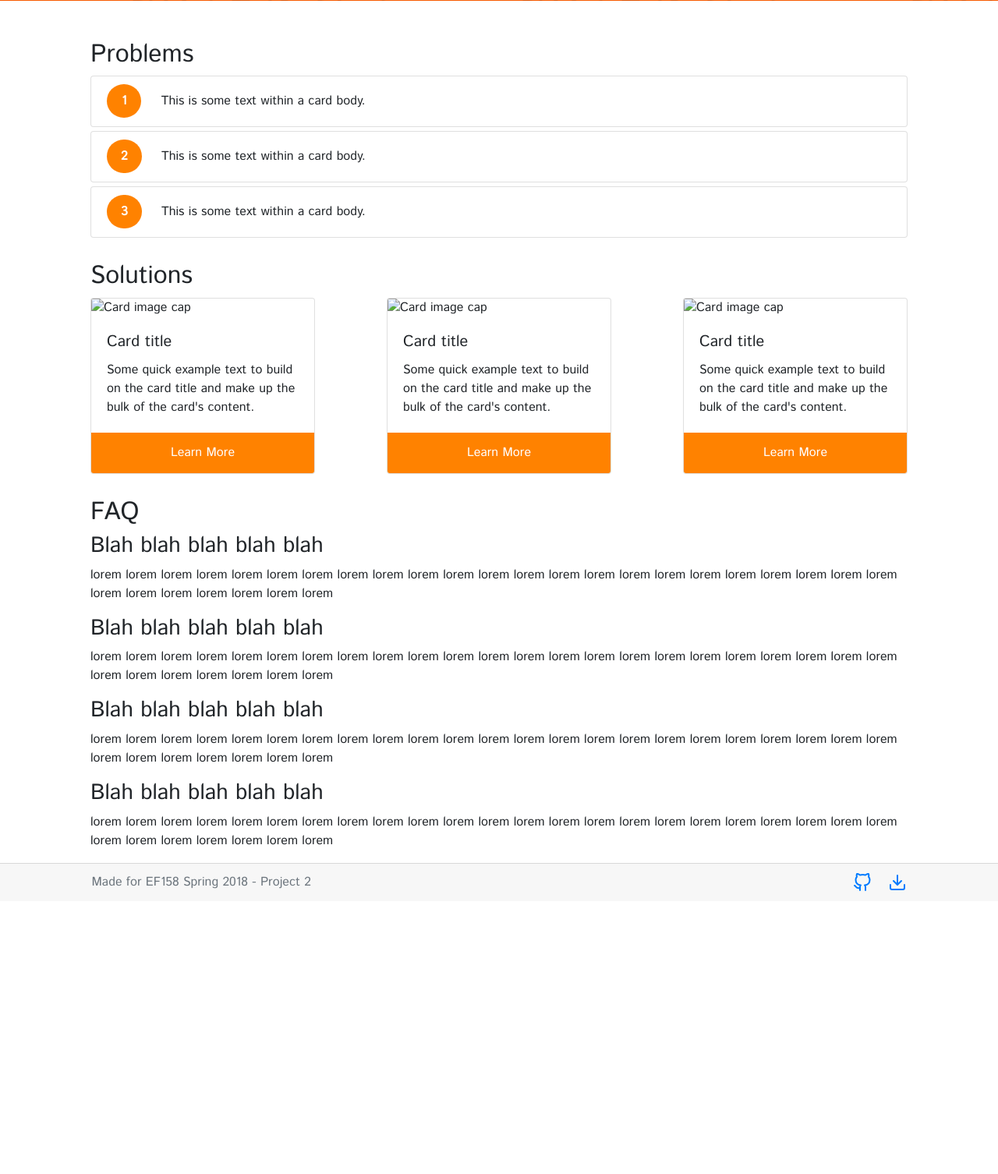
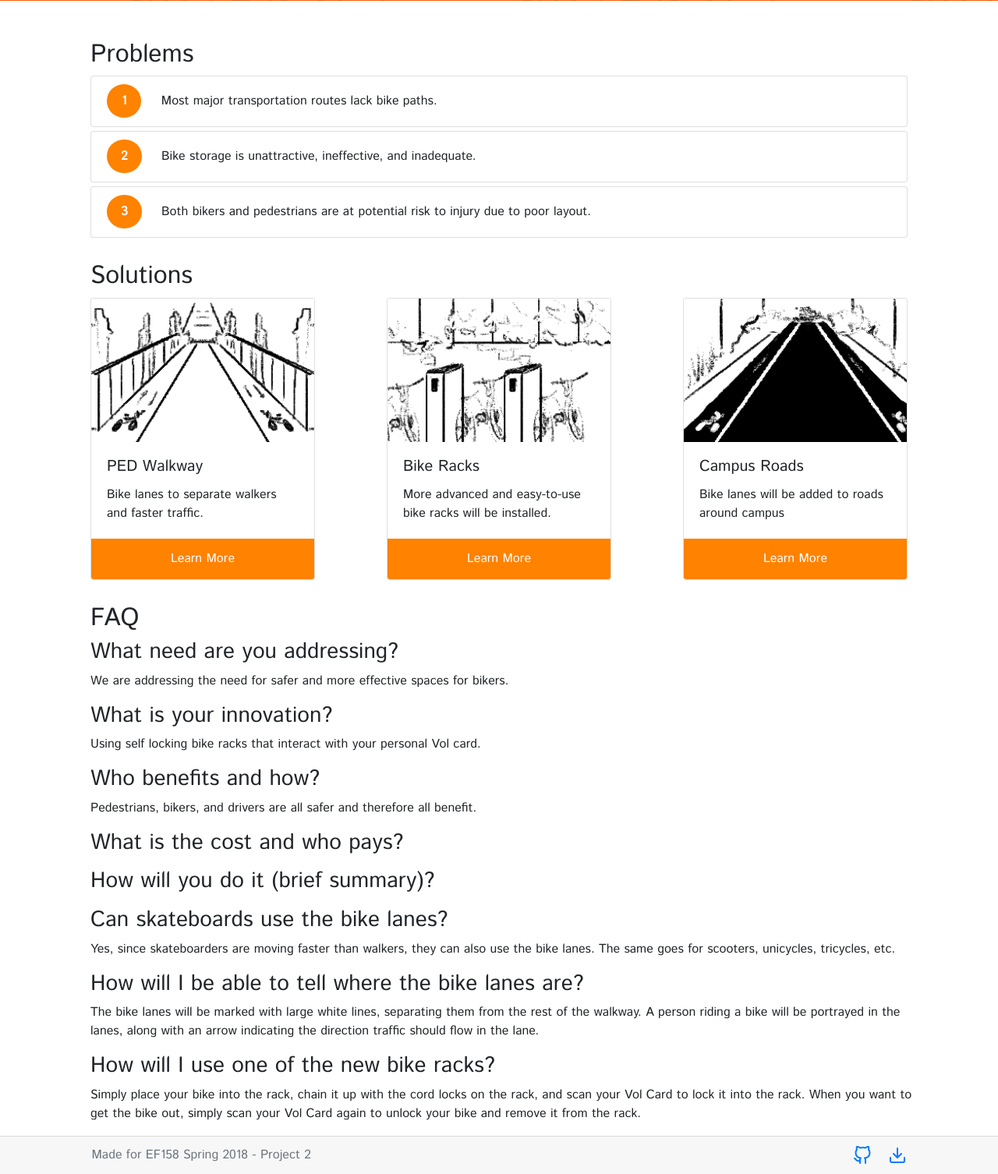
Before and after one commit to vjsrinivas/web-bike, a PHP site: page / in a window 1280 px wide. Shown: the part 748-2254 px from the top of the page at 78% size. Before the commit the page ends 1891 px from the top, so only its background shows below. Run offline with PHP 8.4, Linux system fonts and the light colour scheme; some libraries are stand-ins or nearby versions.

Commit message:
Final v1

```diff
--- a/css/boot.css
+++ b/css/boot.css
@@ -111,7 +111,12 @@ footer.card-footer .container {
   .navbar.bg-light {
     padding: 0.5rem 1rem !important; }
   .landing {
-    margin-top: 70px; } }
+    margin-top: 70px; }
+  .navbar-collapse .navbar-nav {
+    background: none;
+    padding-left: 0;
+    padding-right: 0;
+    border-radius: 0; } }
 
 #prob1, #prob2 {
   margin-bottom: 5px; }
--- a/css/boot.scss
+++ b/css/boot.scss
@@ -191,6 +191,15 @@ footer.card-footer{
     .landing{
         margin-top: 70px;
     }
+
+    .navbar-collapse{
+        .navbar-nav{
+            background: none;
+            padding-left: 0;
+            padding-right: 0;
+            border-radius: 0;
+        }
+    }
 }
 
 #prob1, #prob2{
--- a/index.html
+++ b/index.html
@@ -34,11 +34,10 @@
                 <div class="landing">
                     <div>
                         <h1 class="text-center">UTK has a bike problem</h1>
-                        <h3 class="text-center quotes">blah blah blah blah blah</h3>
-                        <h3 class="text-center quotes">blah blah blah blah blah</h3>
-                        <h3 class="text-center quotes">blah blah blah blah blah</h3>
-                        <h3 class="text-center quotes">blah blah blah blah blah</h3>
-                        <h3 class="text-center quotes">blah blah blah blah blah</h3>
+                        <h3 class="text-center quotes">“Biking at UT? You must really hate yourself.” - Stanley Dupp</h3>
+                        <h3 class="text-center quotes">“I make biking awesome!” - That biker on PED who plays music on a speaker</h3>
+                        <h3 class="text-center quotes">“Biking on PED Walkway is slow and dangerous for bikers and other pedestrians.”</h3>
+                        <h3 class="text-center quotes">"I wish there were better spaces for parking bikes" - Anonymous</h3>
                         <div class="mx-auto" style="width: 122px;">
                             <button class="mx-auto btn btn-utk" type="button" id="find">
                                 Find Out More
@@ -46,9 +45,9 @@
                         </div>
                     </div>
                     <div class="mx-auto quote-box">
-                            <iframe width="560" height="315" src="https://www.youtube.com/embed/vK5E_aeBGYA?showinfo=0&amp;start=22" frameborder="0" allow="autoplay; encrypted-media" allowfullscreen></iframe>                </div>
+                        <iframe width="560" height="315" src="https://www.youtube.com/embed/-Zhx6W_A7uc?rel=0&amp;showinfo=0" frameborder="0" allow="autoplay; encrypted-media" allowfullscreen></iframe>                    </div>
                     </div>
-            </div>
+                </div>
         </div>
 
         <div class="container" id="problems">
@@ -58,21 +57,21 @@
                 <div class="card mx-auto" id="prob1">
                     <div class="card-body">
                         <span class="bullet-num">1</span>
-                        <span>This is some text within a card body.</span>
+                        <span>Most major transportation routes lack bike paths.</span>
                     </div>
                 </div>
 
                 <div class="card mx-auto" id="prob2">
                     <div class="card-body">
                         <span class="bullet-num">2</span>
-                        <span>This is some text within a card body.</span>
+                        <span>Bike storage is unattractive, ineffective, and inadequate.</span>
                     </div>
                 </div>
 
                 <div class="card mx-auto" id="prob3">
                     <div class="card-body">
                         <span class="bullet-num">3</span>
-                        <span>This is some text within a card body.</span>
+                        <span>Both bikers and pedestrians are at potential risk to injury due to poor layout.</span>
                     </div>
                 </div>
             </div>
@@ -84,10 +83,10 @@
                     <div class="row justify-content-md-center">
                         <div class="col">
                             <div class="card mx-auto" style="width: 18rem;">
-                                <img class="card-img-top" src="http://via.placeholder.com/280x180" alt="Card image cap">
+                                <img class="card-img-top" src="./css/img/sol1.png" alt="Card image cap">
                                 <div class="card-body">
-                                    <h5 class="card-title">Card title</h5>
-                                    <p class="card-text">Some quick example text to build on the card title and make up the bulk of the card's content.</p>
+                                    <h5 class="card-title">PED Walkway</h5>
+                                    <p class="card-text"> Bike lanes to separate walkers and faster traffic.</p>
                                 </div>
                                 <div class="card-footer bg-utk btn btn-utk" data-toggle="modal" data-target="#exampleModal" data-whatever="@ex1">
                                     Learn More
@@ -96,10 +95,10 @@
                         </div>
                         <div class="col">
                             <div class="card mx-auto" style="width: 18rem;">
-                                <img class="card-img-top" src="http://via.placeholder.com/280x180" alt="Card image cap">
+                                <img class="card-img-top" src="./css/img/sol2.png" alt="Card image cap">
                                 <div class="card-body">
-                                    <h5 class="card-title">Card title</h5>
-                                    <p class="card-text">Some quick example text to build on the card title and make up the bulk of the card's content.</p>
+                                    <h5 class="card-title">Bike Racks</h5>
+                                    <p class="card-text">More advanced and easy-to-use bike racks will be installed.</p>
                                 </div>
                                 <div class="card-footer bg-utk btn btn-utk" data-toggle="modal" data-target="#exampleModal" data-whatever="@ex2">
                                     Learn More
@@ -108,10 +107,10 @@
                         </div>
                         <div class="col">
                             <div class="card mx-auto" style="width: 18rem;">
-                                <img class="card-img-top" src="http://via.placeholder.com/280x180" alt="Card image cap">
+                                <img class="card-img-top" src="./css/img/sol3.png" alt="Card image cap">
                                 <div class="card-body">
-                                    <h5 class="card-title">Card title</h5>
-                                    <p class="card-text">Some quick example text to build on the card title and make up the bulk of the card's content.</p>
+                                    <h5 class="card-title">Campus Roads</h5>
+                                    <p class="card-text">Bike lanes will be added to roads around campus</p>
                                 </div>
                                 <div class="card-footer bg-utk btn btn-utk" data-toggle="modal" data-target="#exampleModal" data-whatever="@ex3">
                                     Learn More
@@ -126,20 +125,36 @@
             <div class="content">
                 <a id="faq"><h2 id="faq-text">FAQ</h2></a>
                 <div class="body">
-                    <h3>Blah blah blah blah blah</h3>
-                    <p>lorem lorem lorem lorem lorem lorem lorem lorem lorem lorem lorem lorem lorem lorem lorem lorem lorem lorem lorem lorem lorem lorem lorem lorem lorem lorem lorem lorem lorem lorem</p>
+                    <h3>What need are you addressing?</h3>
+                    <p>We are addressing the need for safer and more effective spaces for bikers.</p>
                 </div>
                 <div class="body">
-                    <h3>Blah blah blah blah blah</h3>
-                    <p>lorem lorem lorem lorem lorem lorem lorem lorem lorem lorem lorem lorem lorem lorem lorem lorem lorem lorem lorem lorem lorem lorem lorem lorem lorem lorem lorem lorem lorem lorem</p>
+                    <h3>What is your innovation?</h3>
+                    <p>Using self locking bike racks that interact with your personal Vol card.</p>
                 </div>
                 <div class="body">
-                    <h3>Blah blah blah blah blah</h3>
-                    <p>lorem lorem lorem lorem lorem lorem lorem lorem lorem lorem lorem lorem lorem lorem lorem lorem lorem lorem lorem lorem lorem lorem lorem lorem lorem lorem lorem lorem lorem lorem</p>
+                    <h3>Who benefits and how?</h3>
+                    <p>Pedestrians, bikers, and drivers are all safer and therefore all benefit.</p>
                 </div>
                 <div class="body">
-                    <h3>Blah blah blah blah blah</h3>
-                    <p>lorem lorem lorem lorem lorem lorem lorem lorem lorem lorem lorem lorem lorem lorem lorem lorem lorem lorem lorem lorem lorem lorem lorem lorem lorem lorem lorem lorem lorem lorem</p>
+                    <h3>What is the cost and who pays?</h3>
+                    <p></p>
+                </div>
+                <div class="body">
+                    <h3>How will you do it (brief summary)?</h3>
+                    <p></p>
+                </div>
+                <div class="body">
+                    <h3>Can skateboards use the bike lanes?</h3>
+                    <p>Yes, since skateboarders are moving faster than walkers, they can also use the bike lanes. The same goes for scooters, unicycles, tricycles, etc.</p>
+                </div>
+                <div class="body">
+                    <h3>How will I be able to tell where the bike lanes are?</h3>
+                    <p>The bike lanes will be marked with large white lines, separating them from the rest of the walkway. A person riding a bike will be portrayed in the lanes, along with an arrow indicating the direction traffic should flow in the lane.</p>
+                </div>
+                <div class="body">
+                    <h3>How will I use one of the new bike racks?</h3>
+                    <p> Simply place your bike into the rack, chain it up with the cord locks on the rack, and scan your Vol Card to lock it into the rack. When you want to get the bike out, simply scan your Vol Card again to unlock your bike and remove it from the rack.</p>
                 </div>
             </div>
         </div>
--- a/js/client.js
+++ b/js/client.js
@@ -4,7 +4,17 @@ $('#exampleModal').on('show.bs.modal', function (event) {
     // If necessary, you could initiate an AJAX request here (and then do the updating in a callback).
     // Update the modal's content. We'll use jQuery here, but you could use a data binding library or other methods instead.
     var modal = $(this)
-    modal.find('.modal-title').text('New message to ' + recipient)
+    if(recipient == "@ex1"){
+        modal.find('.modal-title').text('PED Walkway')
+        modal.find('.modal-body').text('Bike lanes in two directions will be painted on PED Walkway to separate walkers and faster traffic like bikes. This will minimize hazardous interactions with pedestrians and allow both groups to get to their destinations much quicker and safer.')
+    }
+    else if(recipient == "@ex2"){
+        modal.find('.modal-title').text('Bike Racks');
+        modal.find('.modal-body').text('Better bike racks will be installed to keep bikes safe during class and overnight. These will be Vol Card activated and free to use for all students.')
+    }
+    else{
+
+    }
     modal.find('.modal-body input').val(recipient)
   })
 
```
Also changed, not shown: css/img/sol1.png (added), css/img/sol2.png (added), css/img/sol3.png (added).
